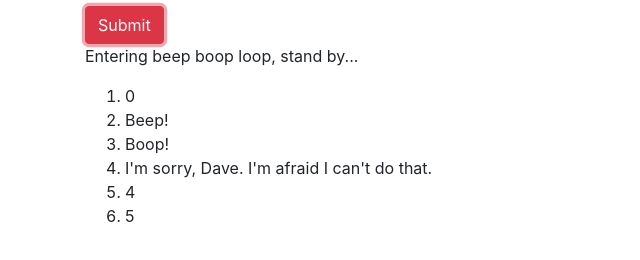
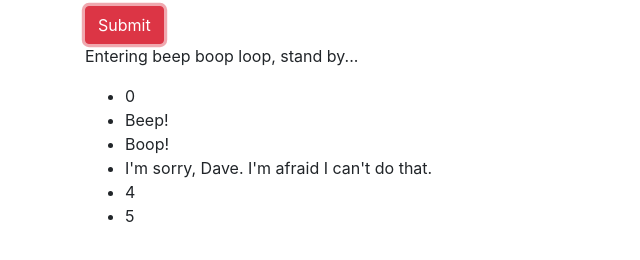
Before and after one commit to nhhor/beep-boop, a plain HTML site: page index.html in a window 1280 px wide. Both pictures are taken after typing "5" into the empty fields and a click on the button "Submit". Shown: the part 296-556 px from the top of the page, 0-640 px from the left. Drawn offline with Linux system fonts and the light colour scheme.

Commit message:
add add js to remove (former) child elements in dom on new submit.

```diff
--- a/index.html
+++ b/index.html
@@ -23,9 +23,9 @@
       </form>
       <div class="resultSection">
         <p>Entering beep boop loop, stand by...</p>
-        <ol id="resultList">
+        <ul id="resultList">
 
-        </ol>
+        </ul>
       </div>
     </div>
   </body>
--- a/js/scripts.js
+++ b/js/scripts.js
@@ -1,13 +1,15 @@
 // --- BUSINESS LOGIC---
 
-// NUMBER TO RANGE:
 function numberBeepBoop(numberInput) {
+
+  // CREATE RANGE ARRAY FROM 0 TO NUMBER INPUT:
   numberArray = [];
   for (var index = 0; index <= numberInput; index ++) {
     numberArray.push(index);
   }
   console.log("numberArray: ",numberArray);
 
+  // ITERATE OVER NUMBERARRAY TO REPLACE 3S, 2S, AND 1S:
   beepBoopArray = [];
   numberArray.forEach(function(number){
     if (number.toString().includes("3") === true) {
@@ -34,6 +36,10 @@ $(document).ready(function(){
   $("#userForm").submit(function(event){
     event.preventDefault();
 
+    // REMOVE ALL CHILDREN OF RESULT-LIST ON NEW SUBMIT:
+    $("#resultList").children().remove();
+
+    // CAPTURE USER'S NUMBER:
     var numberInput = parseInt($("#userNumber").val());
 
     // CALL BUSINESS LOGIC TO RETURN ARRAY:
```
